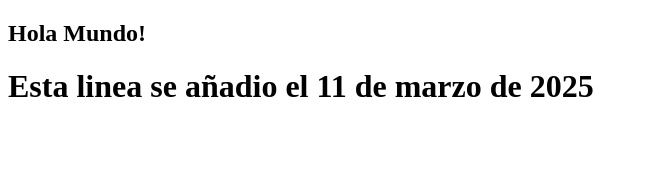
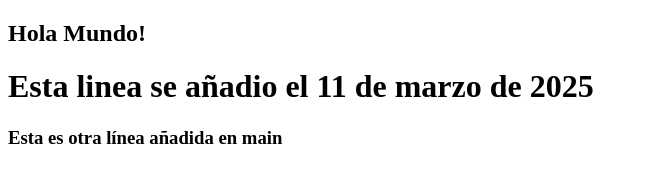
Before and after one commit to juanelobus/GIT-AzulSchool, a plain HTML site: page index.html in a window 1280 px wide. Shown: the whole page, without its empty margins (0-648 px from the left). Drawn offline with Linux system fonts and the light colour scheme.

Commit message:
otro comentario con H3

```diff
--- a/index.html
+++ b/index.html
@@ -8,5 +8,6 @@
 <body>
     <h2>Hola Mundo!</h2>
     <h1>Esta linea se añadio el 11 de marzo de 2025</h1>
+    <h3>Esta es otra línea añadida en main</h3>
 </body>
 </html>
```
